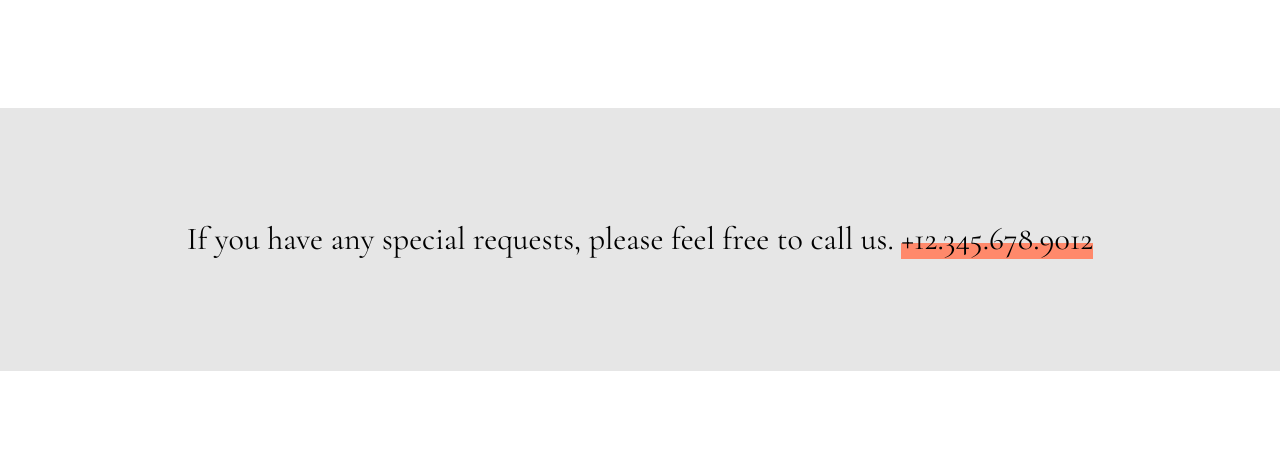
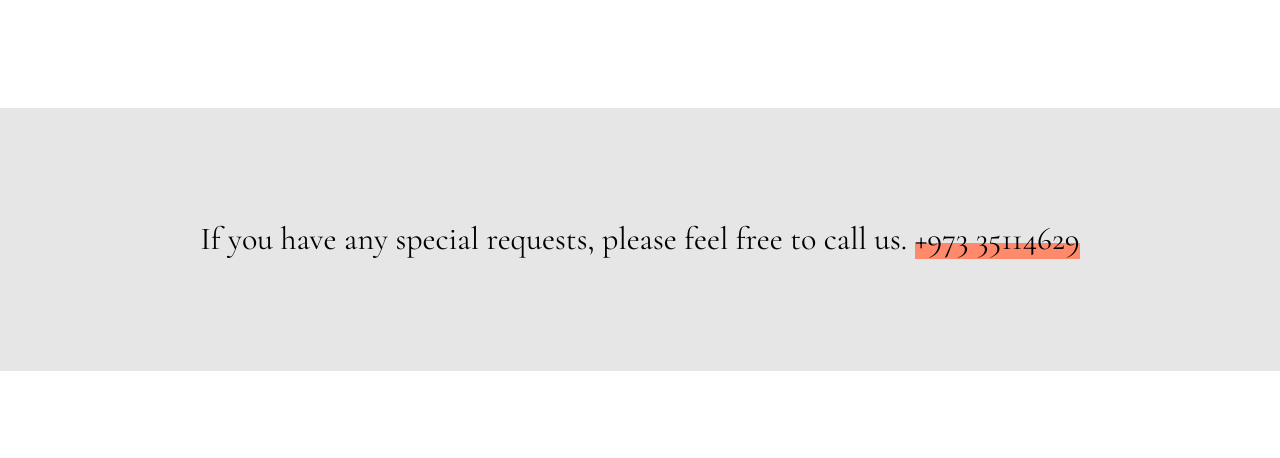
Before and after one commit to AliHJMM/Diamond-Coast-Hotel, a PHP site: page /about.php in a window 1280 px wide. Shown: the part 2674-3132 px from the top of the page. Run offline with PHP 8.4, Linux system fonts and the light colour scheme; some web fonts are replaced.

Commit message:
number update

```diff
--- a/specialRequest.php
+++ b/specialRequest.php
@@ -2,7 +2,7 @@
           <div class="container">
             <div class="row">
               <div class="col-12 text-center">
-                <h3 class="m-0 p-0">If you have any special requests, please feel free to call us. <a href="tel://+123456789012">+12.345.678.9012</a></h3>
+                <h3 class="m-0 p-0">If you have any special requests, please feel free to call us. <a href="tel:+97335114629">+973 35114629</a></h3>
               </div>
             </div>
           </div>
```
